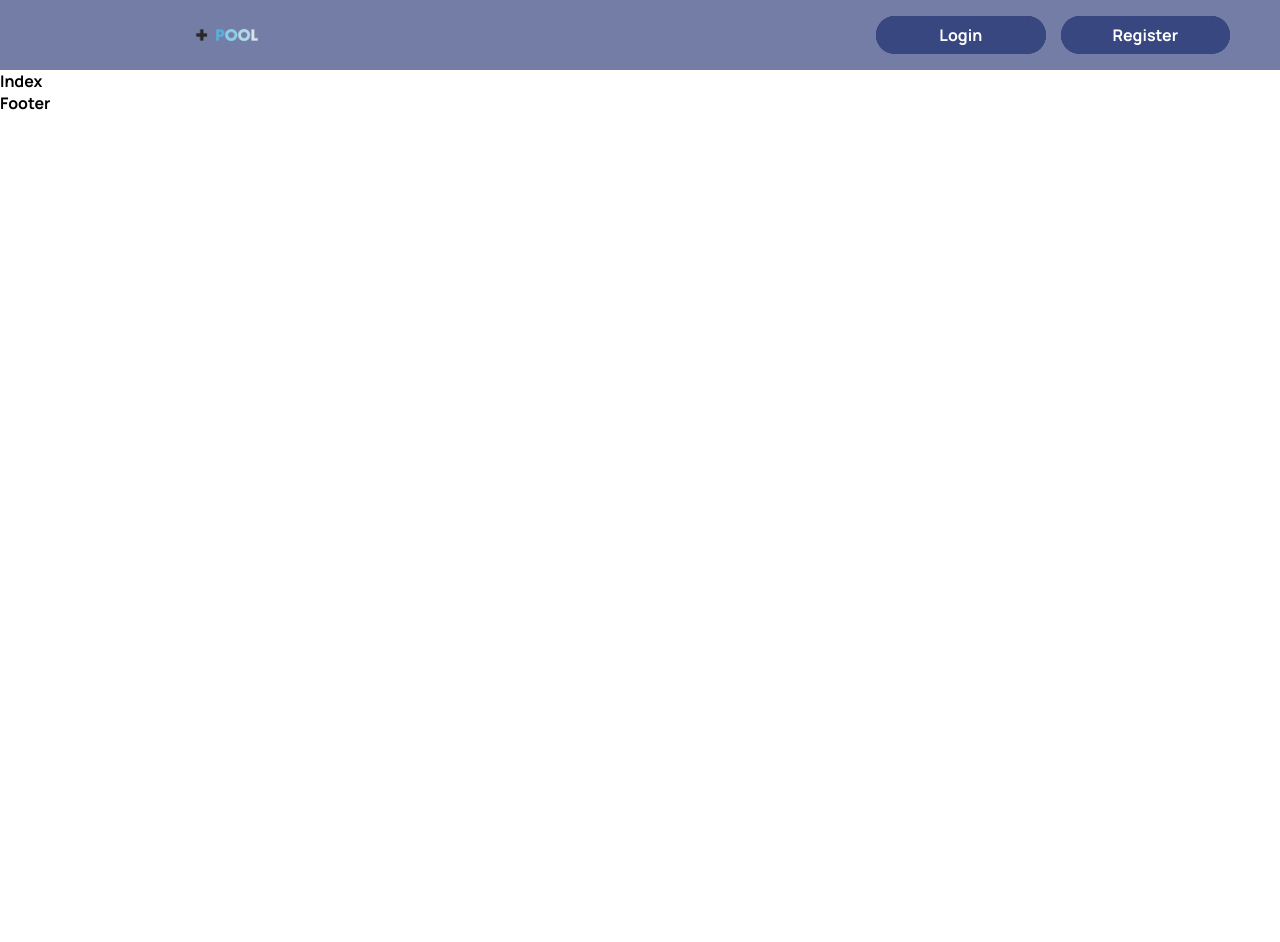
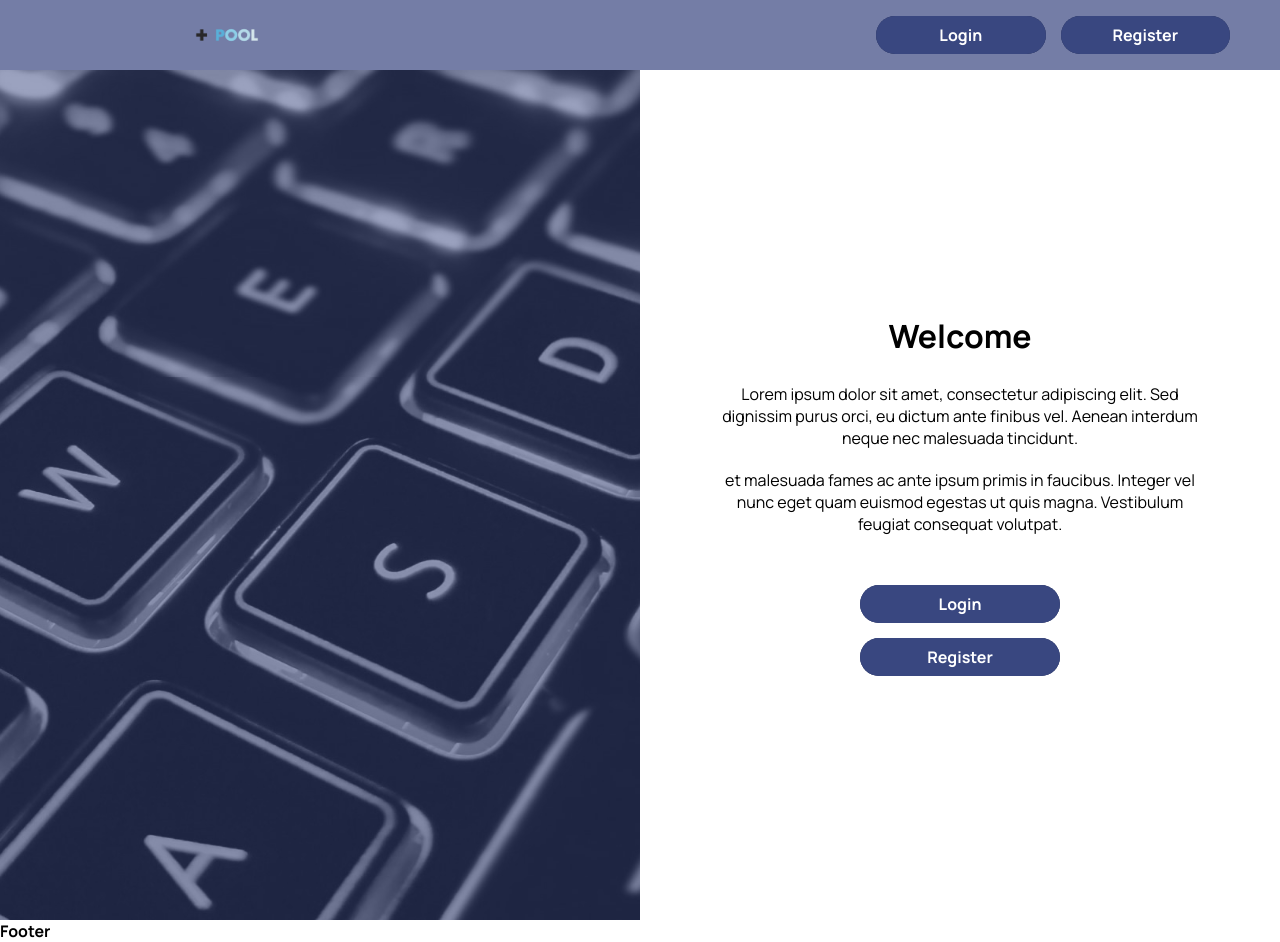
Before and after one commit to VasilisStromatias/Password_Pool, a React (Create React App) app in the folder password-pool/: page / in a window 1280 px wide. Before the commit the page ends 800 px from the top, so only its background shows below. Built offline with nearby package versions, Linux system fonts and the light colour scheme; no server answers; the database is empty.

Commit message:
Index Styles

```diff
--- a/password-pool/src/components/Index/Index.js
+++ b/password-pool/src/components/Index/Index.js
@@ -1,15 +1,55 @@
-import React from 'react'
-import './index.css'
+import React from "react";
+import "./index.css";
 
+import indexImage from "../../assets/index-image.jpg";
 
 function Index() {
   return (
     <>
-   <h1>
-    Index
-   </h1>
+      <div className="index-page">
+        <div className="index-wrapper">
+          <div className="index-inner">
+            <div className="left-wrapper">
+              <div className="left-inner">
+                <img src={indexImage} alt="index" height="850" />
+              </div>
+            </div>
+            <div className="right-wrapper">
+              <div className="right-inner">
+                <div className="container-wrapper">
+                  <div className="container-inner">
+                    <div className="title">
+                      <h1>Welcome</h1>
+                    </div>
+                    <div className="short-description">
+                      <p>
+                        Lorem ipsum dolor sit amet, consectetur adipiscing elit.
+                        Sed dignissim purus orci, eu dictum ante finibus vel.
+                        Aenean interdum neque nec malesuada tincidunt.{" "}
+                      </p>
+                      <p>
+                        et malesuada fames ac ante ipsum primis in faucibus.
+                        Integer vel nunc eget quam euismod egestas ut quis
+                        magna. Vestibulum feugiat consequat volutpat.{" "}
+                      </p>
+                    </div>
+                    <div className="buttons">
+                      <a href="/login">
+                        <span>Login</span>
+                      </a>
+                      <a href="/register">
+                        <span>Register</span>
+                      </a>
+                    </div>
+                  </div>
+                </div>
+              </div>
+            </div>
+          </div>
+        </div>
+      </div>
     </>
-  )
+  );
 }
 
-export default Index
+export default Index;
--- a/password-pool/src/components/Index/index.css
+++ b/password-pool/src/components/Index/index.css
@@ -1 +1,150 @@
+.index-page .index-wrapper .left-inner {
+  position: relative;
+}
+
+.index-page .index-wrapper .left-inner::before {
+  content: "";
+  position: absolute;
+  inset: 0;
+  background-color: rgba(57, 71, 128, 0.5);
+  z-index: 1;
+}
+
+.index-page .index-wrapper .left-inner img {
+  display: block;
+  max-width: 100%;
+  max-height: 100%;
+  -o-object-fit: cover;
+     object-fit: cover;
+  -webkit-filter: grayscale(1);
+          filter: grayscale(1);
+}
+
+.index-page .index-inner {
+  display: -webkit-box;
+  display: -ms-flexbox;
+  display: flex;
+}
+
+.index-page .index-inner > div {
+  -ms-flex-preferred-size: 100%;
+      flex-basis: 100%;
+}
+
+.index-page .right-wrapper {
+  display: -webkit-box;
+  display: -ms-flexbox;
+  display: flex;
+  -webkit-box-align: center;
+      -ms-flex-align: center;
+          align-items: center;
+}
+
+.index-page .right-inner {
+  max-width: 500px;
+  margin: 0 auto;
+  padding: 0 10px;
+  width: 97%;
+}
+
+.index-page .container-inner .title {
+  margin-bottom: 25px;
+}
+
+.index-page .container-inner .title h1 {
+  text-align: center;
+  font-size: clamp(28px, 3vw, 32px);
+}
+
+.index-page .container-inner .short-description p {
+  text-align: center;
+  font-size: clamp(16px, 1vw, 18px);
+  margin-bottom: 20px;
+}
+
+.index-page .container-inner .short-description p:last-child {
+  margin-bottom: 0;
+}
+
+.index-page .container-inner .buttons {
+  max-width: 200px;
+  margin: 50px auto 0;
+  display: -webkit-box;
+  display: -ms-flexbox;
+  display: flex;
+  -webkit-box-orient: vertical;
+  -webkit-box-direction: normal;
+      -ms-flex-direction: column;
+          flex-direction: column;
+  gap: 15px;
+}
+
+.index-page .container-inner .buttons a {
+  outline: none;
+  cursor: pointer;
+  border: none;
+  width: 100%;
+  padding: 8px 16px;
+  margin: 0;
+  font-family: inherit;
+  font-size: inherit;
+  position: relative;
+  display: inline-block;
+  font-weight: 700;
+  border-radius: 30px;
+  overflow: hidden;
+  background: #252e53;
+  color: #fff;
+  text-decoration: none;
+  text-align: center;
+  display: -webkit-box;
+  display: -ms-flexbox;
+  display: flex;
+  -webkit-box-align: center;
+      -ms-flex-align: center;
+          align-items: center;
+  -webkit-box-pack: center;
+      -ms-flex-pack: center;
+          justify-content: center;
+  max-height: 40px;
+}
+
+.index-page .container-inner .buttons a span {
+  position: relative;
+  z-index: 10;
+  -webkit-transition: color 0.4s;
+  transition: color 0.4s;
+}
+
+.index-page .container-inner .buttons a:hover span {
+  color: #fff;
+}
+
+.index-page .container-inner .buttons a::before,
+.index-page .container-inner .buttons a::after {
+  position: absolute;
+  top: 0;
+  left: 0;
+  width: 100%;
+  height: 100%;
+  z-index: 0;
+}
+
+.index-page .container-inner .buttons a::before {
+  content: "";
+  background: #394780;
+  width: 120%;
+  left: -10%;
+  -webkit-transform: skew(30deg);
+          transform: skew(30deg);
+  -webkit-transition: -webkit-transform 0.4s cubic-bezier(0.3, 1, 0.8, 1);
+  transition: -webkit-transform 0.4s cubic-bezier(0.3, 1, 0.8, 1);
+  transition: transform 0.4s cubic-bezier(0.3, 1, 0.8, 1);
+  transition: transform 0.4s cubic-bezier(0.3, 1, 0.8, 1), -webkit-transform 0.4s cubic-bezier(0.3, 1, 0.8, 1);
+}
+
+.index-page .container-inner .buttons a:hover::before {
+  -webkit-transform: translate3d(100%, 0, 0);
+          transform: translate3d(100%, 0, 0);
+}
 /*# sourceMappingURL=index.css.map */
--- a/password-pool/src/components/Index/index.scss
+++ b/password-pool/src/components/Index/index.scss
@@ -0,0 +1,122 @@
+.index-page {
+  & .index-wrapper {
+    & .left-inner {
+      position: relative;
+      &::before {
+        content: "";
+        position: absolute;
+        inset: 0;
+        background-color: rgba(57, 71, 128, 0.5);
+        z-index: 1;
+      }
+      & img {
+        display: block;
+        max-width: 100%;
+        max-height: 100%;
+        object-fit: cover;
+        filter: grayscale(1);
+      }
+    }
+  }
+
+  & .index-inner {
+    display: flex;
+    & > div {
+      flex-basis: 100%;
+    }
+  }
+
+  & .right-wrapper {
+    display: flex;
+    align-items: center;
+  }
+
+  & .right-inner {
+    max-width: 500px;
+    margin: 0 auto;
+    padding: 0 10px;
+    width: 97%;
+  }
+  & .container-inner {
+    & .title {
+      margin-bottom: 25px;
+      & h1 {
+        text-align: center;
+        font-size: clamp(28px, 3vw, 32px);
+      }
+    }
+    & .short-description {
+      & p {
+        text-align: center;
+        font-size: clamp(16px, 1vw, 18px);
+        margin-bottom: 20px;
+        &:last-child {
+          margin-bottom: 0;
+        }
+      }
+    }
+    & .buttons {
+      max-width: 200px;
+      margin: 50px auto 0;
+      display: flex;
+      flex-direction: column;
+      gap: 15px;
+      a {
+        outline: none;
+        cursor: pointer;
+        border: none;
+        width: 100%;
+        padding: 8px 16px;
+        margin: 0;
+        font-family: inherit;
+        font-size: inherit;
+        position: relative;
+        display: inline-block;
+        font-weight: 700;
+        border-radius: 30px;
+        overflow: hidden;
+        background: #252e53;
+        color: #fff;
+        text-decoration: none;
+        text-align: center;
+        display: flex;
+        align-items: center;
+        justify-content: center;
+        max-height: 40px;
+      }
+
+      a span {
+        position: relative;
+        z-index: 10;
+        transition: color 0.4s;
+      }
+
+      a:hover span {
+        color: #fff;
+      }
+
+      a::before,
+      a::after {
+        position: absolute;
+        top: 0;
+        left: 0;
+        width: 100%;
+        height: 100%;
+        z-index: 0;
+      }
+
+      a::before {
+        content: "";
+        background: rgb(57, 71, 128);
+        width: 120%;
+        left: -10%;
+        transform: skew(30deg);
+        transition: transform 0.4s cubic-bezier(0.3, 1, 0.8, 1);
+      }
+
+      a:hover::before {
+        transform: translate3d(100%, 0, 0);
+      }
+    }
+  }
+}
```
Also changed, not shown: password-pool/src/assets/index-image.jpg (added), 1 other file (tests, documents, lock files or other folders).
